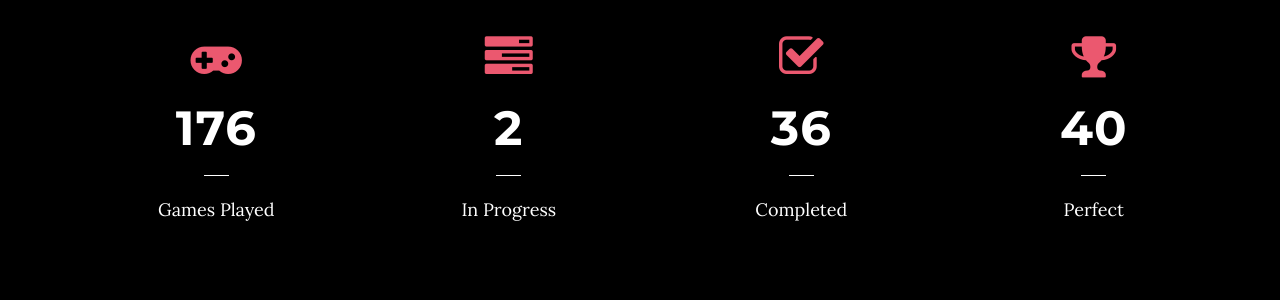
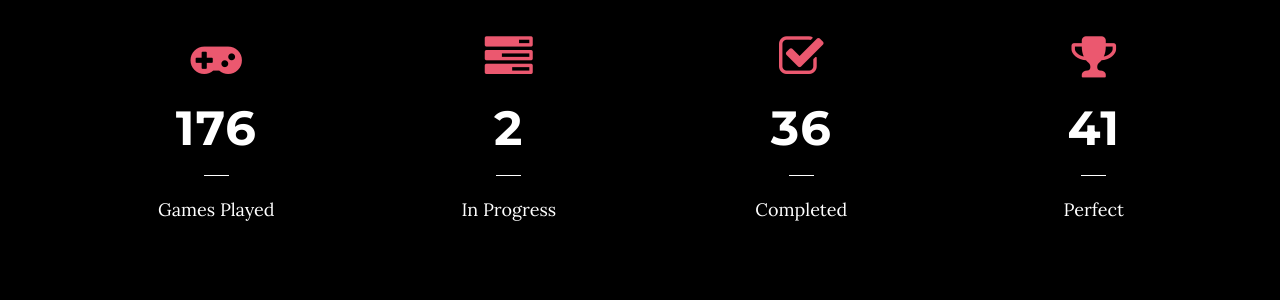
Before and after one commit to kuangami/kuangami.github.io, a Jekyll site: the page built from index.html, in a window 1280 px wide and 900 px high, scrolled down 1004 px. Shown: the part 161-461 px from the top of the window. Built offline with Jekyll 4.4.1, drawn with Linux system fonts in a browser that asks for light colours.

Commit message:
GitHub Actions commit

```diff
--- a/_data/gamestats.json
+++ b/_data/gamestats.json
@@ -1 +1 @@
-{"records":[{"id":"recNhKo61o1TseEuU","fields":{"Games Played":176,"Playing":2,"Completed":36,"Perfect":40},"createdTime":"2021-05-23T23:08:31.000Z"}]}
+{"records":[{"id":"recNhKo61o1TseEuU","fields":{"Games Played":176,"Playing":2,"Completed":36,"Perfect":41},"createdTime":"2021-05-23T23:08:31.000Z"}]}
```
Also changed, not shown: _data/recentplay.json (+1 -1 lines).
